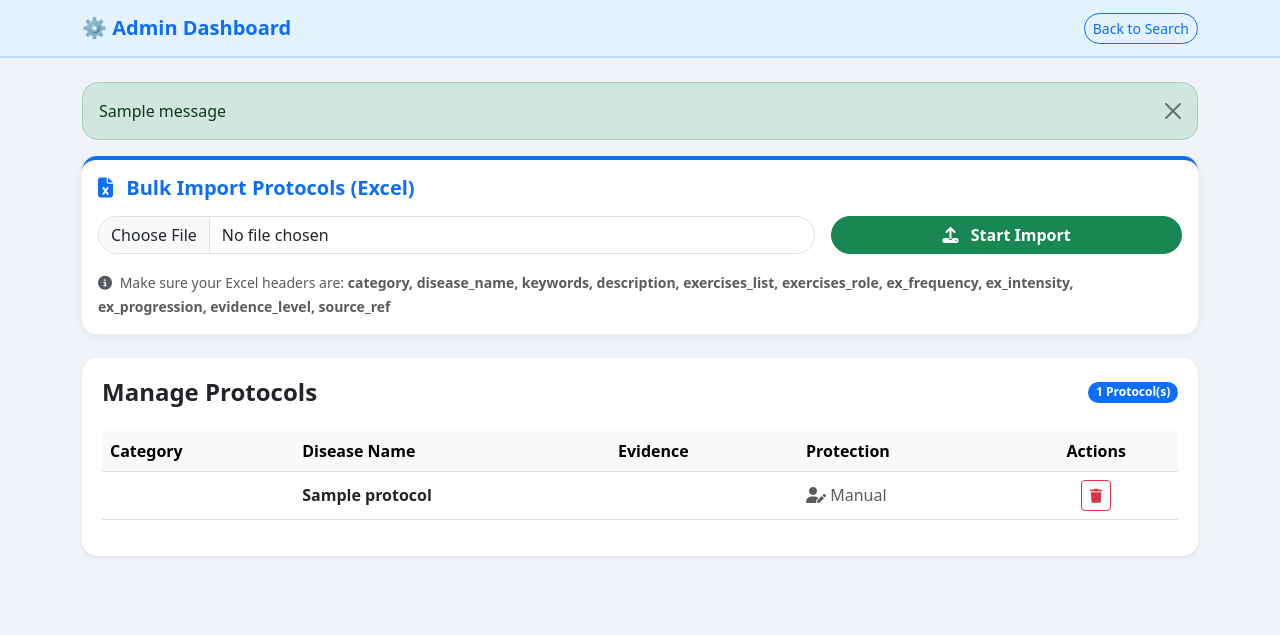
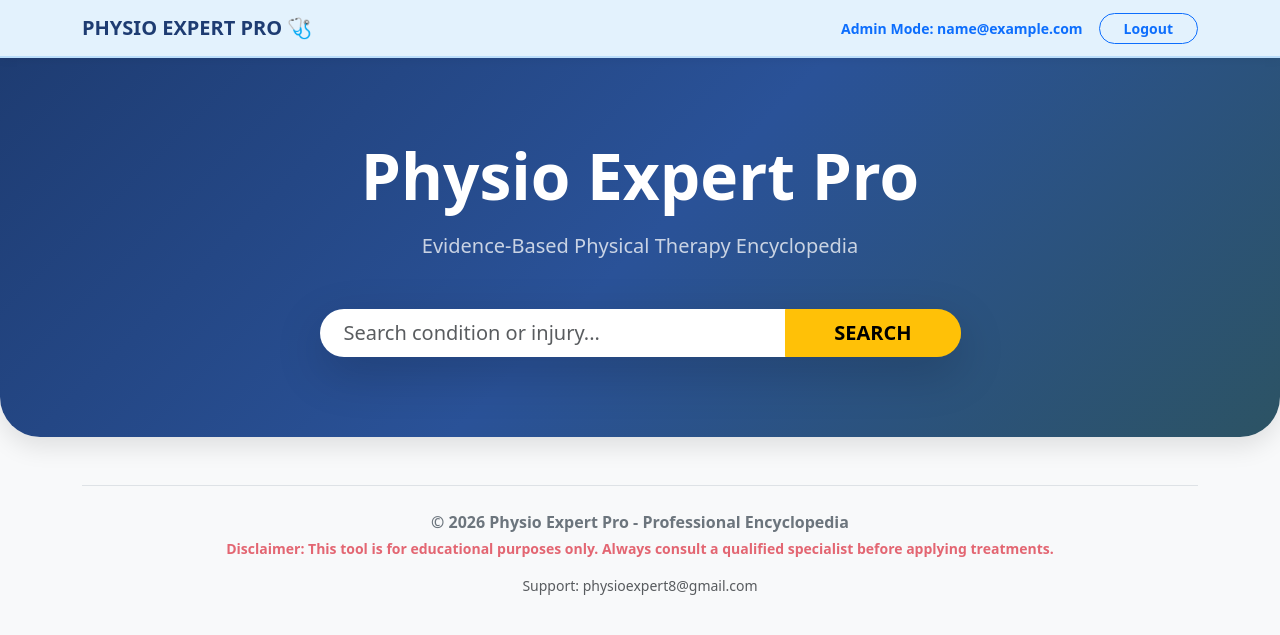
Before and after one commit to abohamza122025-a11y/PhysioExpert-Pro, a Flask app: page /admin in a window 1280 px wide. Shown: the top 635 px of the page. Run offline with Flask 3, Linux system fonts and the light colour scheme; a user stored in the database is signed in; tables that the repository leaves empty hold one stand-in row (values such as "Sample post"); one stand-in notice (Sample message) is shown.

Commit message:
Update admin.html

```diff
--- a/templates/admin.html
+++ b/templates/admin.html
@@ -3,120 +3,212 @@
 <head>
     <meta charset="UTF-8">
     <meta name="viewport" content="width=device-width, initial-scale=1.0">
-    <title>Physio Expert - Admin Dashboard</title>
+    <title>Physio Expert Pro 2026</title>
     <link href="https://cdn.jsdelivr.net/npm/bootstrap@5.3.0/dist/css/bootstrap.min.css" rel="stylesheet">
     <link rel="stylesheet" href="https://cdnjs.cloudflare.com/ajax/libs/font-awesome/6.4.0/css/all.min.css">
     <style>
-        body { background-color: #f0f4f8; }
-        .admin-nav { background-color: #e3f2fd; border-bottom: 2px solid #bbdefb; }
-        .card { border-radius: 15px; border: none; box-shadow: 0 4px 12px rgba(0,0,0,0.05); }
-        .btn-pill { border-radius: 50px; }
-        .table-container { background: white; border-radius: 15px; padding: 20px; }
+        /* --- التنسيقات العامة --- */
+        .hero-section {
+            background: linear-gradient(135deg, #1e3c72, #2a5298, #2c5364);
+            color: white; padding: 80px 0; border-radius: 0 0 40px 40px;
+            box-shadow: 0 10px 25px rgba(0,0,0,0.1);
+        }
+        .navbar-custom {
+            background-color: #e3f2fd !important;
+            border-bottom: 2px solid #bbdefb;
+            box-shadow: 0 2px 10px rgba(0,0,0,0.05);
+        }
+        .navbar-custom .navbar-brand, .navbar-custom .nav-link { color: #1e3c72 !important; }
+        .clinical-card { border-radius: 25px; border: none; box-shadow: 0 15px 35px rgba(0,0,0,0.1); }
+        .dosage-item { background: #f8f9fa; border-radius: 15px; padding: 20px; border-bottom: 5px solid #0d6efd; transition: 0.3s; }
+        .dosage-item:hover { transform: translateY(-5px); background: #fff; }
+        .bg-medical-light { background-color: #e3f2fd !important; color: #1e3c72 !important; }
+        .bg-medical-blue { background-color: #bbdefb !important; color: #0d47a1 !important; }
+
+        /* --- أنيميشن الأيقونات الطبية --- */
+        .fa-bolt { animation: lightning 2s infinite; }
+        .fa-wave-square { animation: pulse-wave 2s infinite; }
+        @keyframes lightning {
+            0%, 100% { opacity: 1; transform: scale(1); }
+            50% { opacity: 0.6; transform: scale(1.1); color: #ffc107; }
+        }
+        @keyframes pulse-wave {
+            0% { transform: scaleX(1); }
+            50% { transform: scaleX(1.2); color: #00bcd4; }
+            100% { transform: scaleX(1); }
+        }
+
+        /* --- إعدادات الطباعة الاحترافية --- */
+        @media print {
+            .no-print, .navbar, .hero-section, footer, .btn, form { display: none !important; }
+            body { background: white !important; }
+            .container { width: 100% !important; max-width: 100% !important; margin: 0 !important; }
+            .clinical-card { box-shadow: none !important; border: 1px solid #eee !important; }
+            .card-header { background-color: #bbdefb !important; -webkit-print-color-adjust: exact; }
+        }
     </style>
 </head>
-<body>
+<body class="bg-light text-dark">
 
-<nav class="navbar navbar-expand-lg admin-nav mb-4">
+<nav class="navbar navbar-expand-lg navbar-custom sticky-top no-print">
     <div class="container">
-        <a class="navbar-brand fw-bold text-primary" href="/admin">⚙️ Admin Dashboard</a>
-        <div class="ms-auto">
-            <a href="/" class="btn btn-outline-primary btn-sm btn-pill">Back to Search</a>
+        <a class="navbar-brand fw-bold" href="/">PHYSIO EXPERT PRO 🩺</a>
+        <div class="ms-auto d-flex align-items-center">
+            {% if current_user.is_authenticated %}
+                <span class="text-primary me-3 small fw-bold">Admin Mode: {{ current_user.email }}</span>
+                <a href="/logout" class="btn btn-outline-primary btn-sm rounded-pill px-4 fw-bold">Logout</a>
+            {% endif %}
         </div>
     </div>
 </nav>
 
+<div class="hero-section text-center mb-5 no-print">
     <div class="container">
-    {% with messages = get_flashed_messages(with_categories=true) %}
-      {% if messages %}
-        {% for category, message in messages %}
-          <div class="alert alert-{{ category }} alert-dismissible fade show rounded-4" role="alert">
-            {{ message }}
-            <button type="button" class="btn-close" data-bs-dismiss="alert"></button>
-          </div>
-        {% endfor %}
-      {% endif %}
-    {% endwith %}
-
-    <div class="row g-4">
-        <div class="col-12">
-            <div class="card border-primary border-top border-4">
-                <div class="card-body">
-                    <h5 class="card-title fw-bold text-primary mb-3">
-                        <i class="fas fa-file-excel me-2"></i> Bulk Import Protocols (Excel)
-                    </h5>
-                    <form action="/admin/import-excel" method="POST" enctype="multipart/form-data" class="row align-items-center g-3">
-                        <div class="col-md-8">
-                            <input type="file" name="excel_file" class="form-control rounded-pill" accept=".xlsx, .xls" required>
-                        </div>
-                        <div class="col-md-4">
-                            <button type="submit" class="btn btn-success w-100 rounded-pill fw-bold">
-                                <i class="fas fa-upload me-2"></i> Start Import
-                            </button>
-                        </div>
+        <h1 class="display-3 fw-bold mb-3">Physio Expert Pro</h1>
+        <p class="lead mb-5 opacity-75">Evidence-Based Physical Therapy Encyclopedia</p>
+        <div class="row justify-content-center">
+            <div class="col-md-7">
+                <form action="/" method="POST" class="input-group input-group-lg shadow-lg rounded-pill overflow-hidden">
+                    <input type="text" name="disease" class="form-control border-0 px-4" placeholder="Search condition or injury...">
+                    <button class="btn btn-warning px-5 fw-bold" type="submit">SEARCH</button>
                 </form>
-                    <div class="mt-3">
-                        <small class="text-muted">
-                            <i class="fas fa-info-circle me-1"></i>
-                            Make sure your Excel headers are:
-                            <strong>category, disease_name, keywords, description, exercises_list, exercises_role, ex_frequency, ex_intensity, ex_progression, evidence_level, source_ref</strong>
-                        </small>
             </div>
         </div>
     </div>
 </div>
 
-        <div class="col-12">
-            <div class="table-container shadow-sm mb-5">
-                <div class="d-flex justify-content-between align-items-center mb-4">
-                    <h4 class="fw-bold mb-0 text-dark">Manage Protocols</h4>
-                    <span class="badge bg-primary rounded-pill">{{ protocols|length }} Protocol(s)</span>
+<div class="container">
+    {% if result %}
+    <div class="text-end mb-3 no-print">
+        <button onclick="window.print()" class="btn btn-primary shadow-sm rounded-pill px-4 fw-bold">
+            <i class="fas fa-print me-2"></i> Print Medical Protocol (PDF)
+        </button>
     </div>
 
-                <div class="table-responsive">
-                    <table class="table table-hover align-middle">
-                        <thead class="table-light">
-                            <tr>
-                                <th>Category</th>
-                                <th>Disease Name</th>
-                                <th>Evidence</th>
-                                <th>Protection</th>
-                                <th class="text-center">Actions</th>
+    <div class="clinical-card card bg-white mb-5 overflow-hidden border">
+        <div class="card-header bg-medical-blue p-4 border-0">
+            <div class="d-flex justify-content-between align-items-center">
+                <div>
+                    <span class="badge bg-primary px-3 py-2 mb-2 shadow-sm">{{ result.category }}</span>
+                    <h2 class="display-5 fw-bold mb-0 text-dark">{{ result.disease_name }}</h2>
+                </div>
+                <div class="text-end">
+                    <div class="bg-success text-white px-4 py-2 rounded-pill fw-bold shadow-sm">
+                        <i class="fas fa-check-shield me-2"></i> {{ result.evidence_level }}
+                    </div>
+                </div>
+            </div>
+        </div>
+
+        <div class="card-body p-4 p-lg-5">
+            <div class="row mb-5 text-center align-items-center">
+                <div class="col-lg-8 text-lg-start">
+                    <h4 class="fw-bold border-bottom pb-2 mb-3 text-primary">Clinical Presentation</h4>
+                    <p class="fs-5 lh-base text-dark">{{ result.description }}</p>
+                </div>
+                <div class="col-lg-4 mt-4 mt-lg-0 text-center">
+                    {% if result.electrode_image %}
+                        <img src="{{ result.electrode_image }}" class="img-fluid rounded-4 shadow-sm border" style="max-height: 250px;">
+                    {% endif %}
+                </div>
+            </div>
+
+
+            <div class="row g-4 mb-5">
+                <div class="col-md-6">
+                    <div class="dosage-item h-100 border-primary" style="background: #f0f7ff;">
+                        <i class="fas fa-bolt fa-3x text-primary mb-3"></i>
+                        <h5 class="fw-bold text-primary">Electrotherapy (ESTIM)</h5>
+                        <hr>
+                        <p class="mb-1 text-dark"><strong>Type:</strong> {{ result.estim_type }}</p>
+                        <p class="mb-1 text-dark"><strong>Params:</strong> {{ result.estim_params }}</p>
+                        <small class="text-muted">Goal: {{ result.estim_role }}</small>
+                    </div>
+                </div>
+                <div class="col-md-6">
+                    <div class="dosage-item h-100 border-success" style="background: #f6fff8;">
+                        <i class="fas fa-wave-square fa-3x text-success mb-3"></i>
+                        <h5 class="fw-bold text-success">Ultrasound (US)</h5>
+                        <hr>
+                        <p class="mb-1 text-dark"><strong>Type:</strong> {{ result.us_type }}</p>
+                        <p class="mb-1 text-dark"><strong>Params:</strong> {{ result.us_params }}</p>
+                        <small class="text-muted">Goal: {{ result.us_role }}</small>
+                    </div>
+                </div>
+            </div>
+
+            <div class="row g-4 mb-5">
+                <div class="col-md-4">
+                    <div class="dosage-item text-center">
+                        <i class="fas fa-calendar-check fa-2x fa-beat text-primary mb-3"></i>
+                        <h6 class="text-muted small fw-bold">FREQUENCY</h6>
+                        <h5 class="fw-bold mb-0 text-dark">{{ result.ex_frequency }}</h5>
+                    </div>
+                </div>
+                <div class="col-md-4">
+                    <div class="dosage-item text-center border-success">
+                        <i class="fas fa-dumbbell fa-2x fa-bounce text-success mb-3"></i>
+                        <h6 class="text-muted small fw-bold">INTENSITY</h6>
+                        <h5 class="fw-bold mb-0 text-dark">{{ result.ex_intensity }}</h5>
+                    </div>
+                </div>
+                <div class="col-md-4">
+                    <div class="dosage-item text-center border-warning">
+                        <i class="fas fa-chart-line fa-2x fa-fade text-warning mb-3"></i>
+                        <h6 class="text-muted small fw-bold">PROGRESSION</h6>
+                        <h5 class="fw-bold mb-0 text-dark">Stage-Based</h5>
+                    </div>
+                </div>
+            </div>
+
+            <div class="table-responsive mb-5 rounded-4 shadow-sm border">
+                <table class="table table-hover align-middle mb-0">
+                    <thead class="table-primary text-white">
+                        <tr class="py-3">
+                            <th class="ps-4">Evidence-Based Exercise Item</th>
+                            <th>Rationale / Goal</th>
+                            <th>Instruction</th>
                         </tr>
                     </thead>
                     <tbody>
-                            {% for p in protocols %}
+                        {% for ex in result.exercises_list | split_list %}
                         <tr>
-                                <td><span class="badge bg-info-subtle text-info border border-info">{{ p.category }}</span></td>
-                                <td class="fw-bold">{{ p.disease_name }}</td>
-                                <td><span class="text-success small fw-bold">{{ p.evidence_level }}</span></td>
-                                <td>
-                                    {% if p.is_protected %}
-                                        <span class="text-primary"><i class="fas fa-shield-alt"></i> System</span>
-                                    {% else %}
-                                        <span class="text-muted"><i class="fas fa-user-edit"></i> Manual</span>
-                                    {% endif %}
+                            <td class="ps-4 py-3 fw-bold fs-5 text-dark">
+                                <i class="fas fa-play-circle text-primary me-2"></i> {{ ex }}
                             </td>
-                                <td class="text-center">
-                                    <div class="btn-group">
-                                        {% if not p.is_protected %}
-                                        <a href="/admin/delete/{{ p.id }}" class="btn btn-outline-danger btn-sm" onclick="return confirm('Are you sure?')">
-                                            <i class="fas fa-trash"></i>
-                                        </a>
-                                        {% else %}
-                                        <button class="btn btn-light btn-sm text-muted" disabled title="Protected">
-                                            <i class="fas fa-lock"></i>
-                                        </button>
-                                        {% endif %}
-                                    </div>
-                                </td>
+                            <td><span class="text-muted small">{{ result.exercises_role }}</span></td>
+                            <td><span class="badge bg-light text-dark border">Scientific Protocol</span></td>
                         </tr>
                         {% endfor %}
                     </tbody>
                 </table>
             </div>
+
+            <div class="row g-4">
+                <div class="col-md-7">
+                    <div class="p-4 rounded-4 bg-info-subtle border-start border-info border-5 h-100 shadow-sm">
+                        <h5 class="fw-bold text-info-emphasis"><i class="fas fa-step-forward"></i> PROGRESSION CRITERIA</h5>
+                        <p class="mb-0 fs-5 lh-base italic text-dark">{{ result.ex_progression }}</p>
+                    </div>
+                </div>
+                <div class="col-md-5">
+                    <div class="p-4 rounded-4 bg-medical-light h-100 shadow-sm border border-primary-subtle">
+                        <h6 class="fw-bold text-primary"><i class="fas fa-book"></i> SCIENTIFIC REFERENCE</h6>
+                        <p class="small mb-0 text-dark fw-bold">{{ result.source_ref }}</p>
+                        <hr class="bg-primary opacity-25">
+                        <small class="text-danger fw-bold"><i class="fas fa-warning"></i> Safety First: Monitor VAS Scale.</small>
                     </div>
                 </div>
             </div>
+        </div>
+    </div>
+    {% endif %}
+
+    <footer class="text-center mt-5 mb-4 py-4 border-top no-print">
+        <p class="mb-1 fw-bold text-secondary">© 2026 Physio Expert Pro - Professional Encyclopedia</p>
+        <p class="small text-danger opacity-75 fw-bold">{{ disclaimer }}</p>
+        <p class="small text-muted">Support: {{ support_email }}</p>
+    </footer>
 </div>
 
 <script src="https://cdn.jsdelivr.net/npm/bootstrap@5.3.0/dist/js/bootstrap.bundle.min.js"></script>
```
Lines whose indentation alone changed are shown as unchanged.
